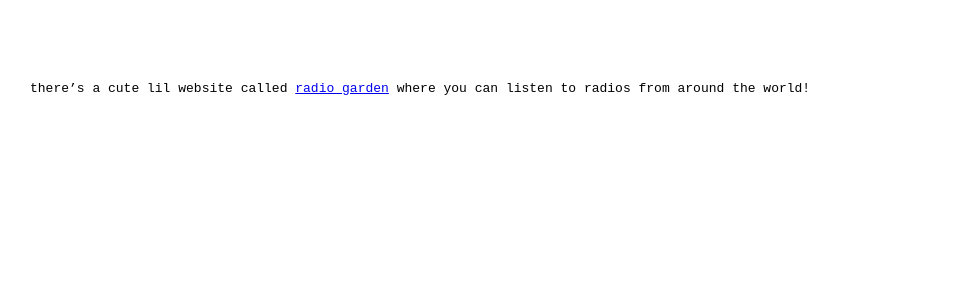
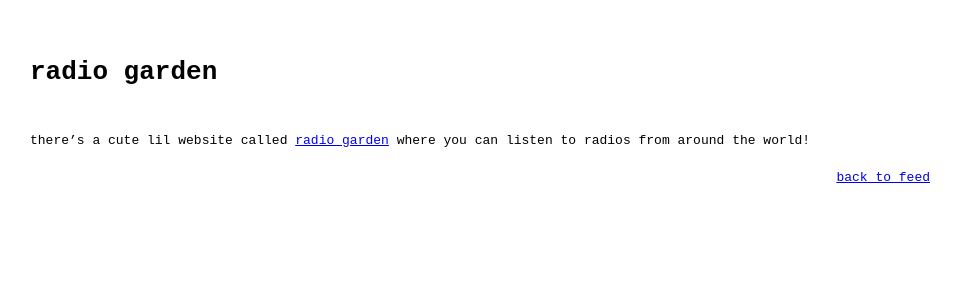
Before and after one commit to liliwilson/til, a Jekyll site: the page built from _posts/2025-01-29-radio-garden.md, in a window 1280 px wide. Shown: the top 300 px of the page, without its empty margins (160-1120 px from the left). Built offline with Jekyll 4.4.1, drawn with Linux system fonts in a browser that asks for light colours.

Commit message:
add back button

```diff
--- a/_layouts/plain.html
+++ b/_layouts/plain.html
@@ -7,6 +7,10 @@
     <link rel="stylesheet" href="{{ '/styles.css' | relative_url }}">
 </head>
 <body>
+    <h1>{{ page.title }}</h1>
     {{ content }}
+    <div class="footer">
+        <a href="https://liliwilson.github.io/til" target="_blank">back to feed</a>
+    </div>
 </body>
 </html>
```
